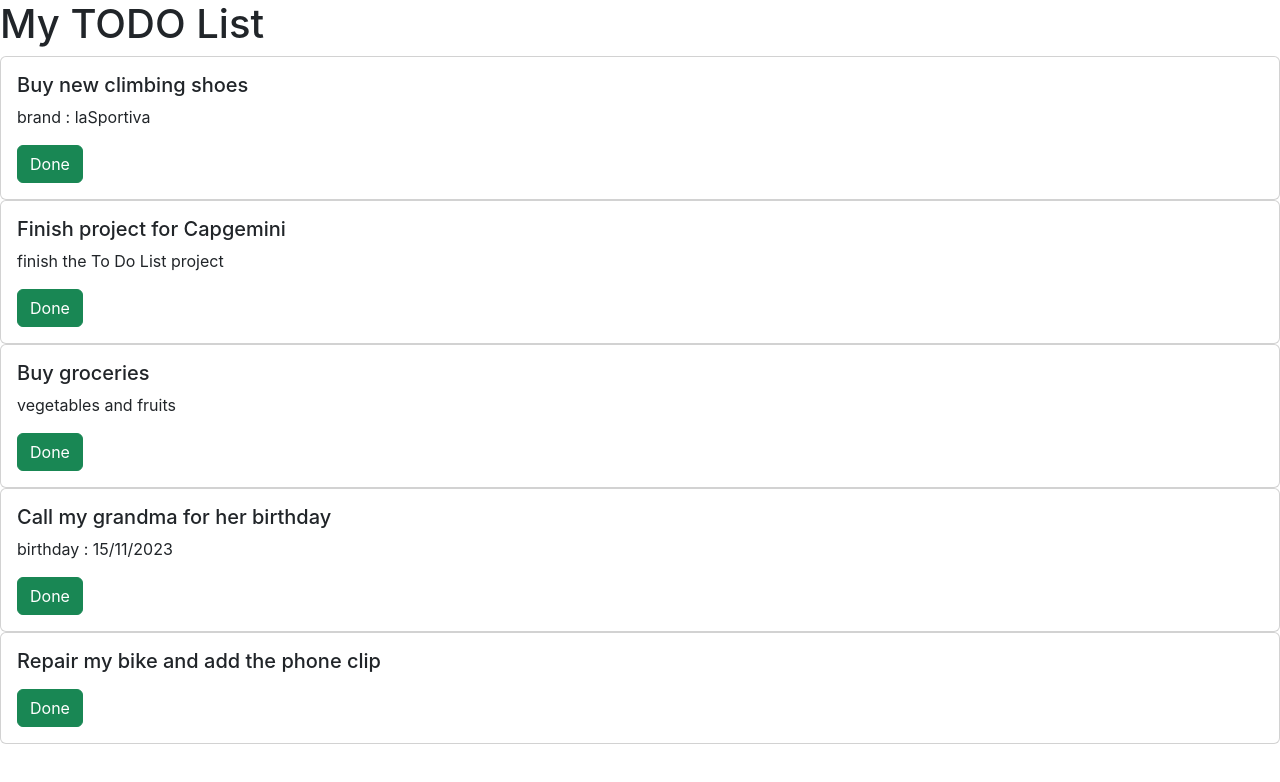
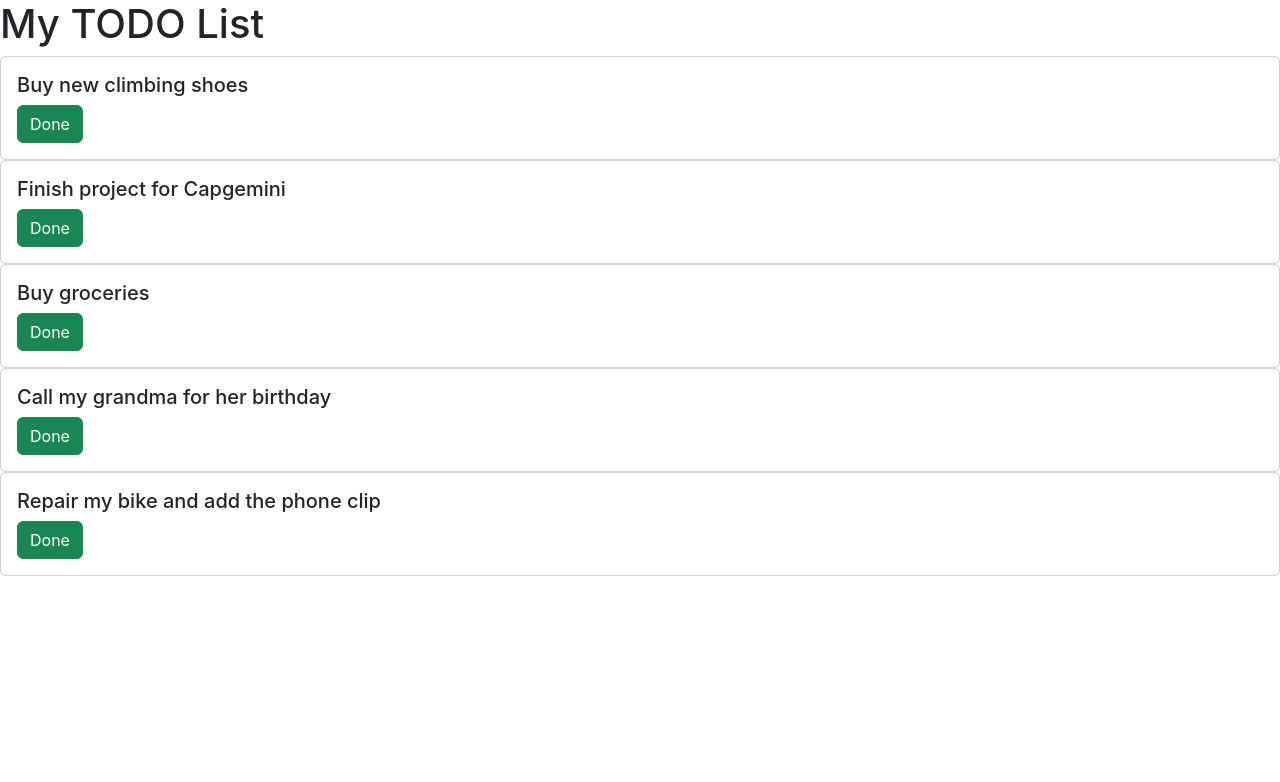
Before and after one commit to LucieNicolas/To-do-List, a React (Create React App) app in the folder my-app/: page / in a window 1280 px wide. Shown: the top 782 px of the page. Built offline with nearby package versions, Linux system fonts and the light colour scheme.

Commit message:
add new compo taskDetails

```diff
--- a/my-app/src/compo/TaskList.tsx
+++ b/my-app/src/compo/TaskList.tsx
@@ -41,7 +41,6 @@ const TodoList = ({ tasksList, handleIsCompleted }: TodoListProps) => {
         <Card data-testid="task" key={task.id} className="task-card">
           <Card.Body>
             <Card.Title className="task-title">{task.title}</Card.Title>
-            <Card.Text>{task.description}</Card.Text>
             <Button
               variant="success"
               onClick={() => handleTaskCompletion(task.id)}
--- a/my-app/src/page/App.tsx
+++ b/my-app/src/page/App.tsx
@@ -22,8 +22,6 @@ function App() {
     <div className="App">
       <header>
         <h1>My TODO List</h1>
-        {/* <img src="../images/logo2.png" alt="logo2" /> */}
-        {/* <i className="fa fa-check" aria-hidden="true"></i> */}
       </header>
       <TaskList
         tasksList={tasksListData}
```
Also changed, not shown: my-app/src/compo/TaskDetails.tsx (added, +16 -0 lines).
